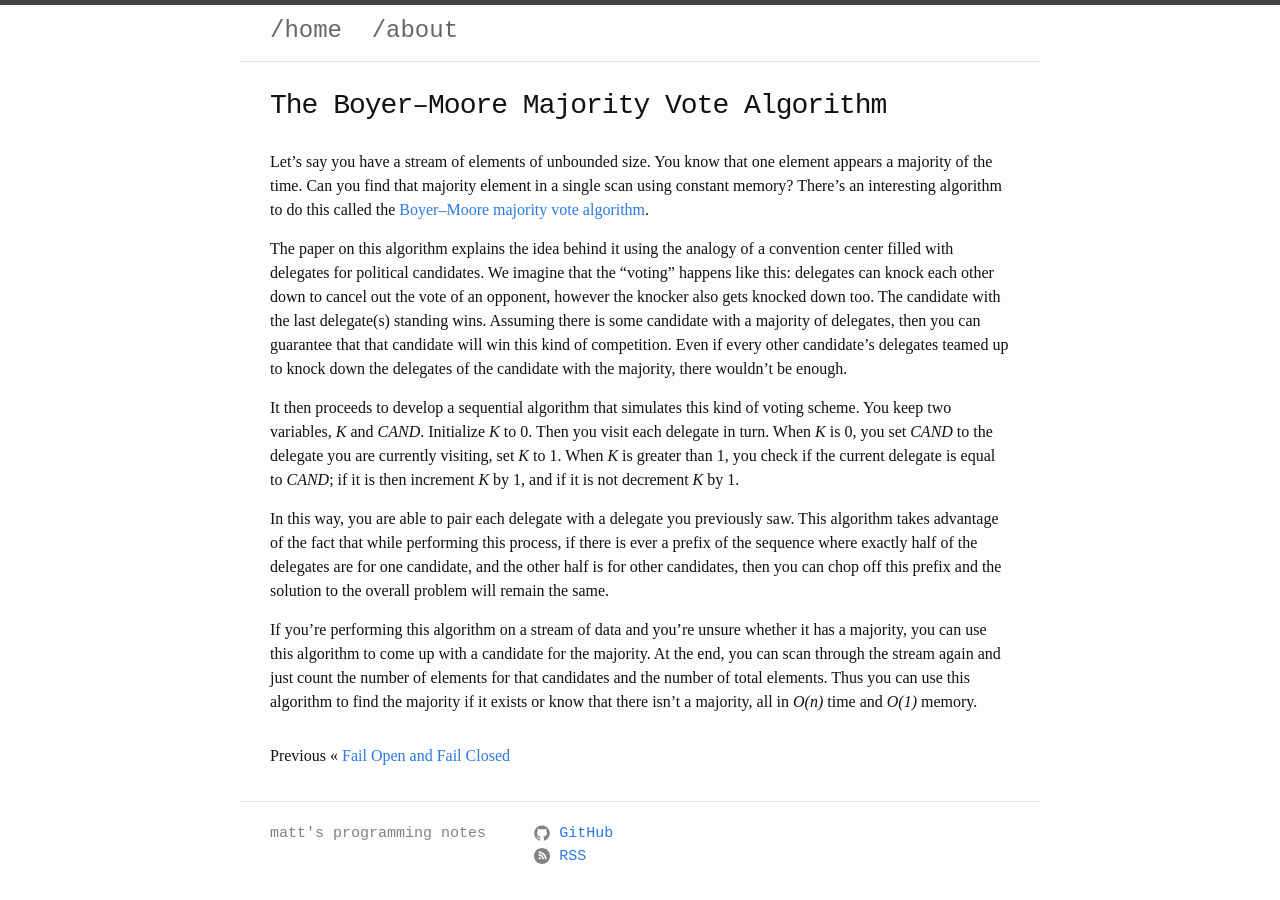
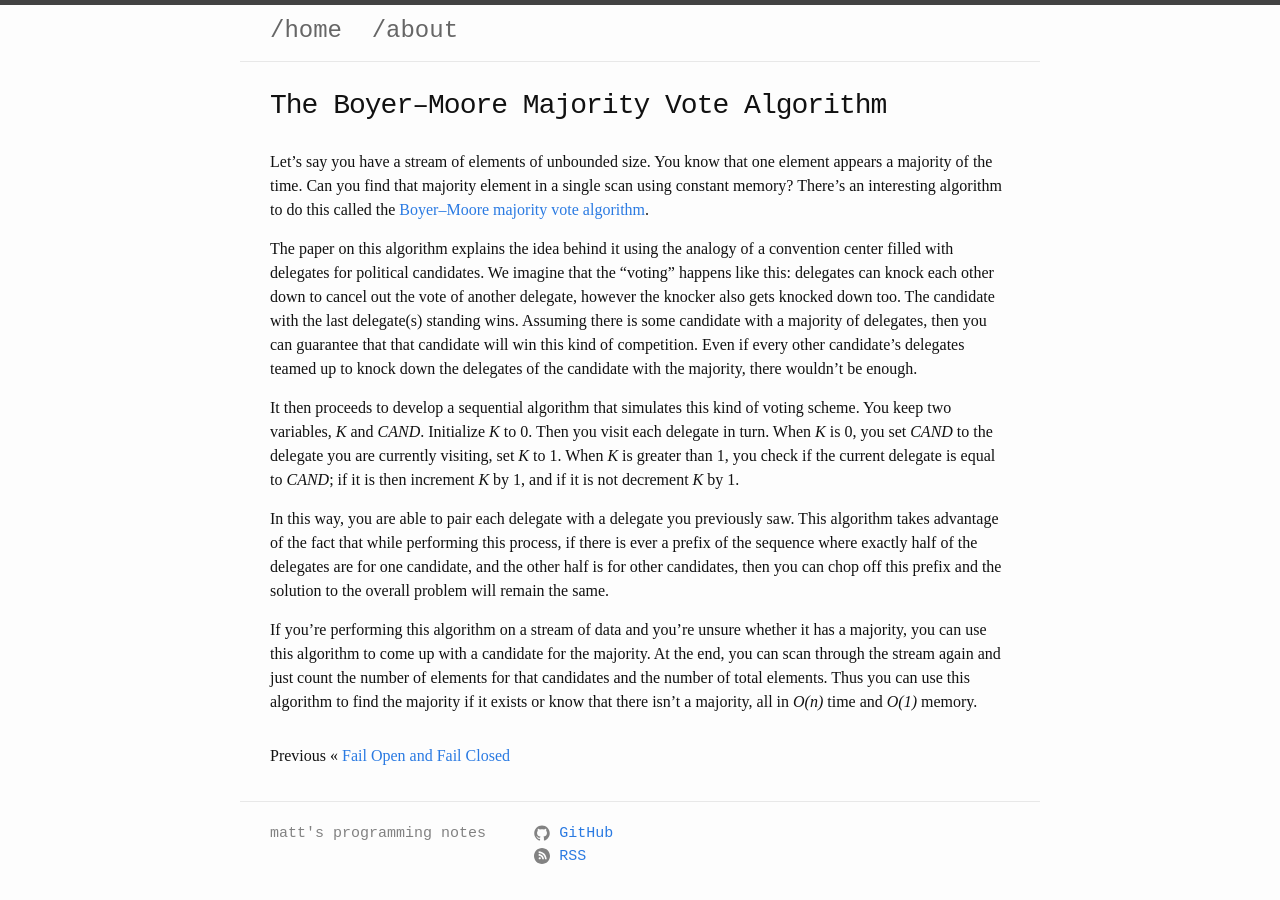
Before and after one commit to mattsteadman/mattsteadman.github.io, a Jekyll site: the page built from _posts/2023-12-05-majority-vote.md, in a window 1280 px wide. Built offline with Jekyll 4.4.1, drawn with Linux system fonts in a browser that asks for light colours.

Commit message:
Phrasing

```diff
--- a/_posts/2023-12-05-majority-vote.md
+++ b/_posts/2023-12-05-majority-vote.md
@@ -9,7 +9,7 @@
 
 Let's say you have a stream of elements of unbounded size. You know that one element appears a majority of the time. Can you find that majority element in a single scan using constant memory? There's an interesting algorithm to do this called the [Boyer–Moore majority vote algorithm](https://doi.org/10.1007/978-94-011-3488-0_5).
 
-The paper on this algorithm explains the idea behind it using the analogy of a convention center filled with delegates for political candidates. We imagine that the "voting" happens like this: delegates can knock each other down to cancel out the vote of an opponent, however the knocker also gets knocked down too. The candidate with the last delegate(s) standing wins. Assuming there is some candidate with a majority of delegates, then you can guarantee that that candidate will win this kind of competition. Even if every other candidate's delegates teamed up to knock down the delegates of the candidate with the majority, there wouldn't be enough.
+The paper on this algorithm explains the idea behind it using the analogy of a convention center filled with delegates for political candidates. We imagine that the "voting" happens like this: delegates can knock each other down to cancel out the vote of another delegate, however the knocker also gets knocked down too. The candidate with the last delegate(s) standing wins. Assuming there is some candidate with a majority of delegates, then you can guarantee that that candidate will win this kind of competition. Even if every other candidate's delegates teamed up to knock down the delegates of the candidate with the majority, there wouldn't be enough.
 
 It then proceeds to develop a sequential algorithm that simulates this kind of voting scheme. You keep two variables, *K* and *CAND*. Initialize *K* to 0. Then you visit each delegate in turn. When *K* is 0, you set *CAND* to the delegate you are currently visiting, set *K* to 1. When *K* is greater than 1, you check if the current delegate is equal to *CAND*; if it is then increment *K* by 1, and if it is not decrement *K* by 1.
 
```
